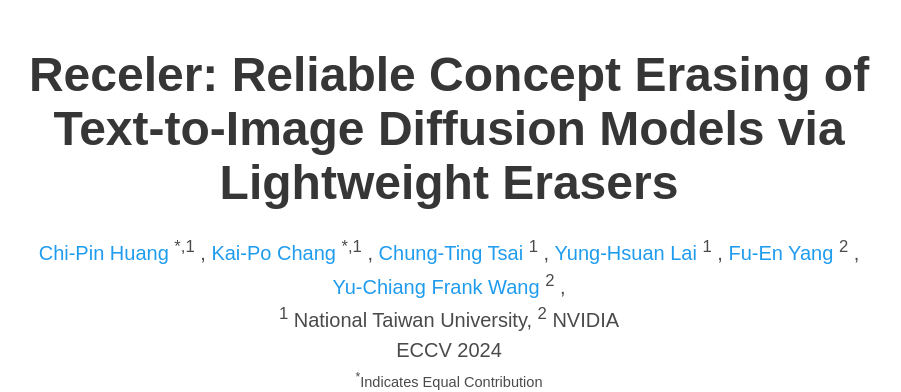
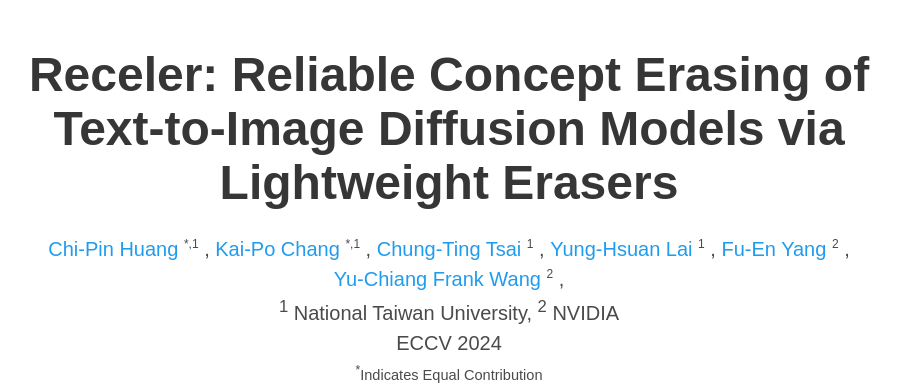
Before and after one commit to jasper0314-huang/receler-concept-erasing, a plain HTML site: page index.html in a window 1280 px wide. Shown: the top 392 px of the page, without its empty margins (191-1092 px from the left). Drawn offline with nearby package versions, Linux system fonts and the light colour scheme; some icons are missing; a web font is replaced by a local one.

Commit message:
Update index.html

```diff
--- a/index.html
+++ b/index.html
@@ -62,14 +62,14 @@
               <span class="author-block">
                 <a href="https://jasper0314-huang.github.io/" target="_blank">
                 Chi-Pin Huang</a>
-                <sup>*,1</sup>
+                <sup style="font-size: 0.6em;">*,1</sup>
                 ,
               </span>
 
               <span class="author-block">
                 <a href="https://scholar.google.com/citations?user=8Ap5WE8AAAAJ" target="_blank">
                 Kai-Po Chang</a>
-                <sup>*,1</sup>
+                <sup style="font-size: 0.6em;">*,1</sup>
                 ,
               </span>
 
@@ -77,21 +77,21 @@
                 <a>
                 Chung-Ting Tsai
                 </a>
-                <sup>1</sup>
+                <sup style="font-size: 0.6em;">1</sup>
                 ,
               </span>
 
               <span class="author-block">
                 <a href="https://scholar.google.com.tw/citations?user=rU7n-9YAAAAJ" target="_blank">
                 Yung-Hsuan Lai</a>
-                <sup>1</sup>
+                <sup style="font-size: 0.6em;">1</sup>
                 ,
               </span>
 
               <span class="author-block">
                 <a href="https://fuenyang1127.github.io/" target="_blank">
                 Fu-En Yang</a>
-                <sup>2</sup>
+                <sup style="font-size: 0.6em;">2</sup>
                 ,
               </span>
 
@@ -99,7 +99,7 @@
                 <a href="https://vllab.ee.ntu.edu.tw/ycwang.html" target="_blank">
                 Yu-Chiang Frank Wang
                 </a>
-                <sup>2</sup>
+                <sup style="font-size: 0.6em;">2</sup>
                 ,
               </span>
             </div>
```
